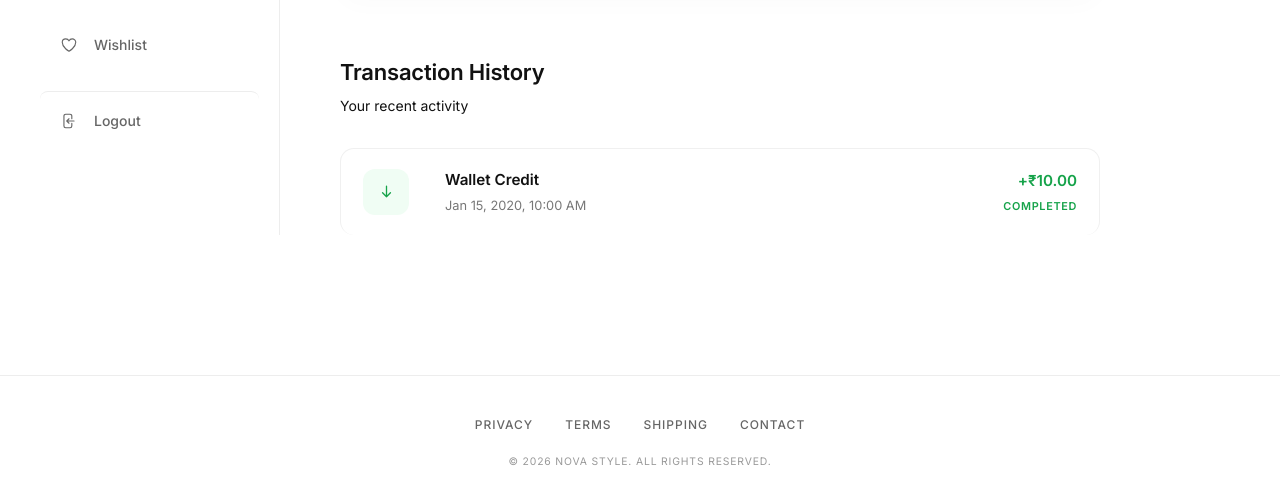
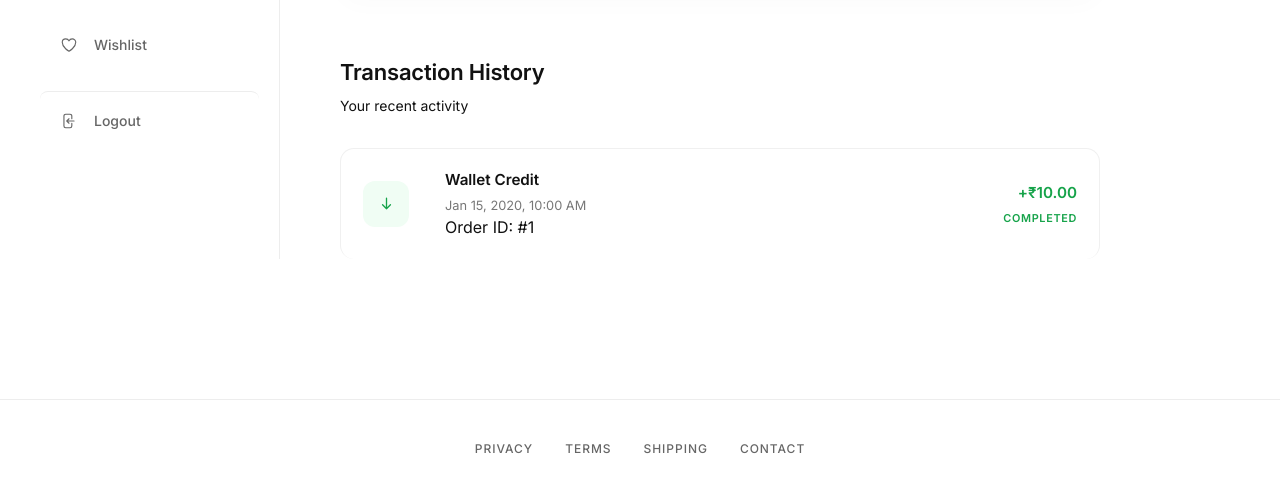
Before and after one commit to tcap64yt-del/nova_style, a Django app: page /profile/wallet/ in a window 1280 px wide. Shown: the part 435-914 px from the top of the page. Run offline with Django 5.2, Linux system fonts and the light colour scheme; a user stored in the database is signed in; tables that the repository leaves empty hold one stand-in row (values such as "Sample post"); grey boxes marked "Sample" are stand-in pictures; some libraries are stand-ins or nearby versions.

Commit message:
Update wallet template

```diff
--- a/nova_style/templates/wallet/wallet.html
+++ b/nova_style/templates/wallet/wallet.html
@@ -101,6 +101,11 @@
                         <div class="tx-date">
                             {{ transaction.created_at|date:"M d, Y, h:i A" }}
                         </div>
+                        {% if transaction.order %}
+    <div class="tx-order-reference">
+        Order ID: #{{ transaction.order.order_id }}
+    </div>
+{% endif %}
 
                     </div>
 
```
